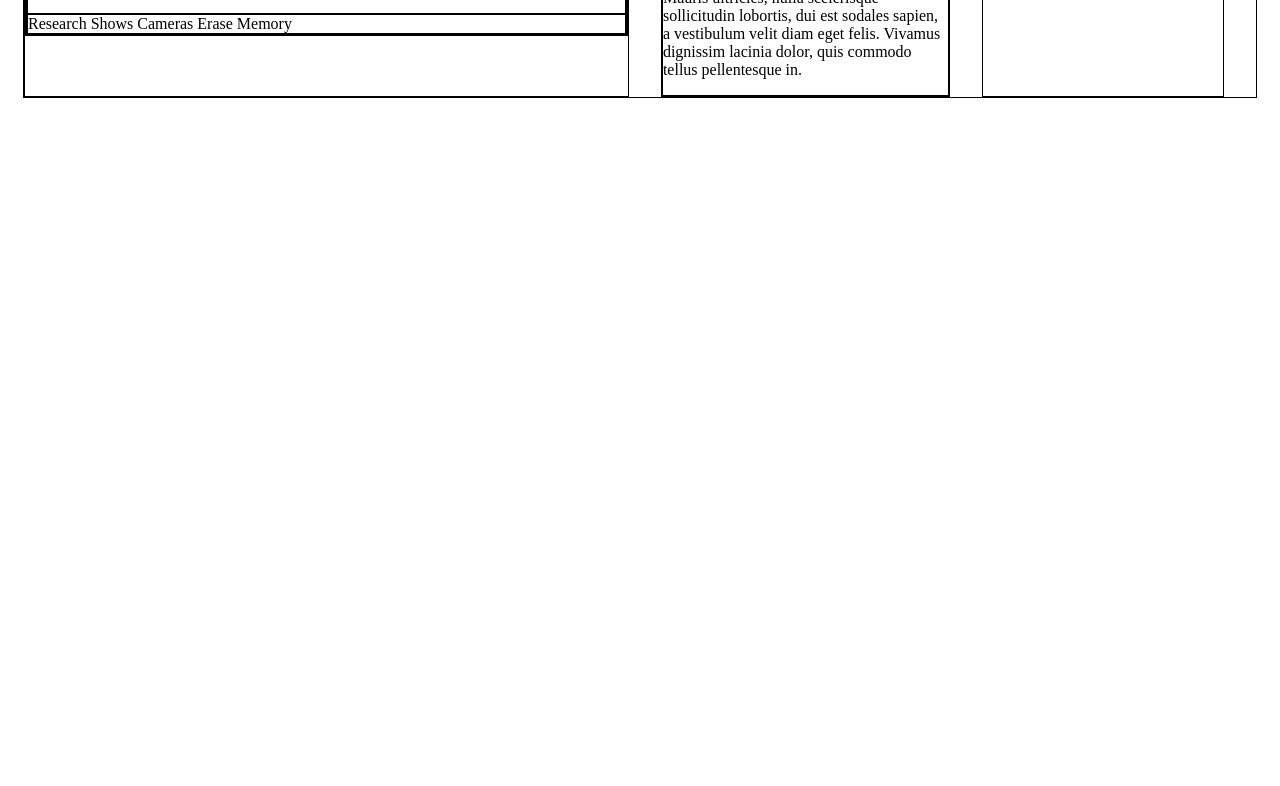
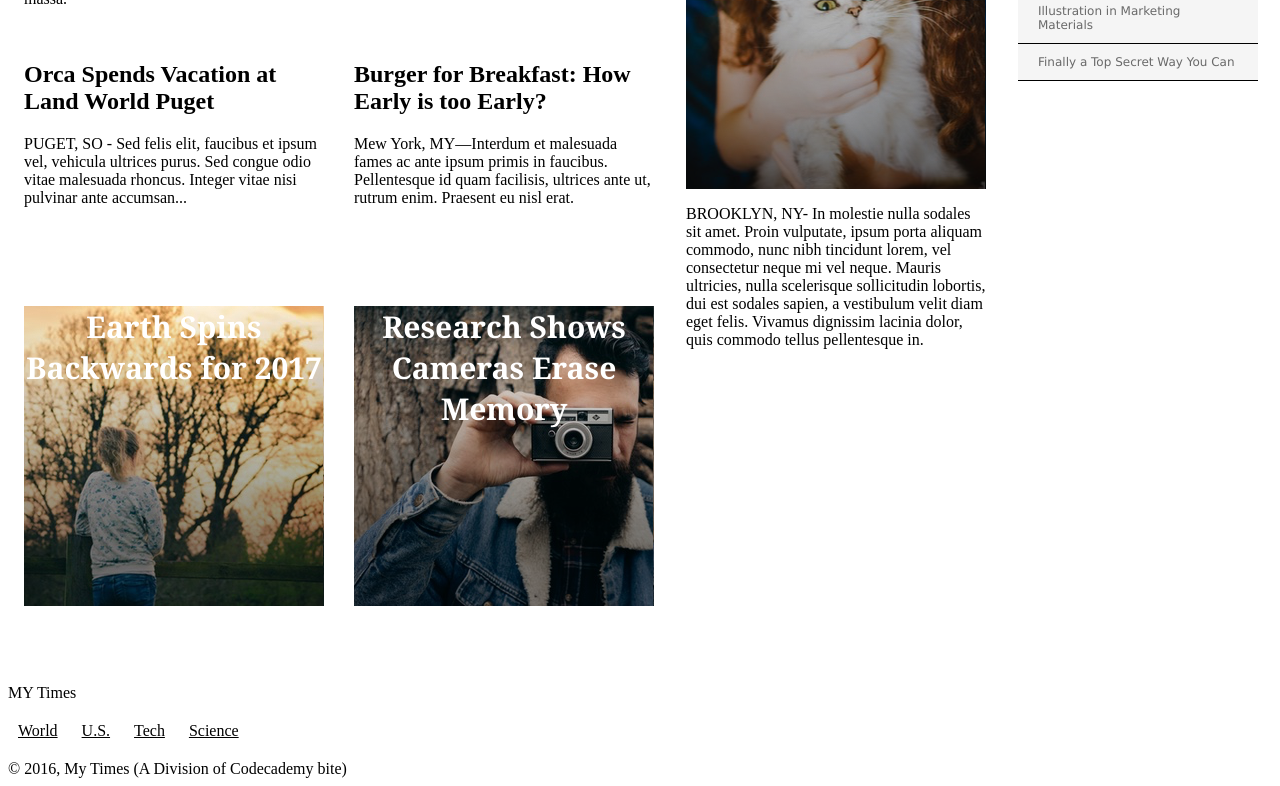
Before and after one commit to thomasbigfield/MyTimes, a plain HTML site: page index.html in a window 1280 px wide. Shown: the part 594-1380 px from the top of the page. Before the commit the page ends 800 px from the top, so only its background shows below. Drawn offline with Linux system fonts and the light colour scheme.

Commit message:
Added images main content

```diff
--- a/index.html
+++ b/index.html
@@ -15,14 +15,15 @@
         <span>My Times</span>
       </div>
       <nav>
-          <span><a href="-">World</a></span>
-          <span><a href="-">U.S.</a></span>
-          <span><a href="-">Tech</a></span>
-          <span><a href="-">Science</a></span>
+          <span><a href="#">World</a></span>
+          <span><a href="#">U.S.</a></span>
+          <span><a href="#">Tech</a></span>
+          <span><a href="#">Science</a></span>
       </nav>
     </header>
+
+    <!-- Main Content Container -->
     <div class="content">
-
 
       <!-- First News Column -->
       <div class="column large">
@@ -92,8 +93,23 @@
           <span class="bite">Finally a Top Secret Way You  Can</span>
         </div>
       </div>
+    </div>
 
-
+    <!-- Footer -->
+    <footer>
+      <div class="info">
+        <span class="title"> MY Times</span>
+        <nav>
+            <span><a href="#">World</a></span>
+            <span><a href="#">U.S.</a></span>
+            <span><a href="#">Tech</a></span>
+            <span><a href="#">Science</a></span>
+        </nav>
+      </div>
+      <div class="copyright">
+        © 2016, My Times (A Division of Codecademy bite)
+      </div>
+    </footer>
 
   </body>
 
--- a/resources/css/style.css
+++ b/resources/css/style.css
@@ -43,7 +43,7 @@ a {
 }
 
 div {
-  border: 1px solid black;
+  display: block;
 }
 
 .column.large {
@@ -63,3 +63,73 @@ div {
   flex-direction: column;
   margin-right: 32px;
 }
+
+.lead-story .image-content {
+  background-image: url('images/img-story-main.png');
+  width: 630px;
+  margin-top: 0px;
+  font-size: 40px;
+  text-align: left;
+}
+
+.image-content {
+  height: 300px;
+  font-family: Georgia;
+  font-weight: bold;
+  color: white;
+}
+
+.fall-cancelled.image-content{
+  background-image: url('images/img-story-2.png');
+}
+
+.pop-culture.image-content{
+  background-image: url('images/img-story-3.png');
+}
+
+.cat-ceo.image-content {
+  background-image: url('images/img-story-1.png');
+}
+
+.image-content {
+  height: 300px;
+  margin-top: 15px;
+  font-family: Georgia;
+  font-weight: bold;
+  font-size: 30px;
+  color: white;
+  text-align: center;
+}
+
+.stories {
+  display: flex;
+  justify-content: space-between;
+  margin-top: 17px;
+}
+
+.stories .text-content {
+  height: 250px;
+}
+
+.story {
+  display: flex;
+  flex-direction: column;
+  width: 300px;
+}
+
+.news-bites h3 {
+  margin-bottom: 41px;
+  font-size: 16px;
+  font-weight: bold;
+  text-align: center;
+}
+
+.news-bites .bite {
+  display: block;
+  padding: 11px 20px;
+  border-bottom: 1px solid black;
+  background-color: whitesmoke;
+  font-family: Verdana;
+  font-size: 12px;
+  color: dimgray;
+}
```
Also changed, not shown: resources/css/images/img-myt-logo.jpg (added), resources/css/images/img-news-bite.png (added), resources/css/images/img-story-1.png (added), resources/css/images/img-story-2.png (added), resources/css/images/img-story-3.png (added), resources/css/images/img-story-main.png (added).
